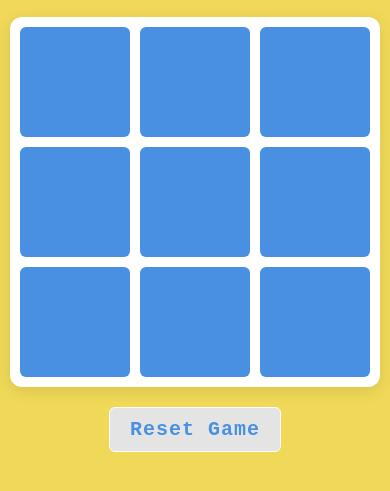
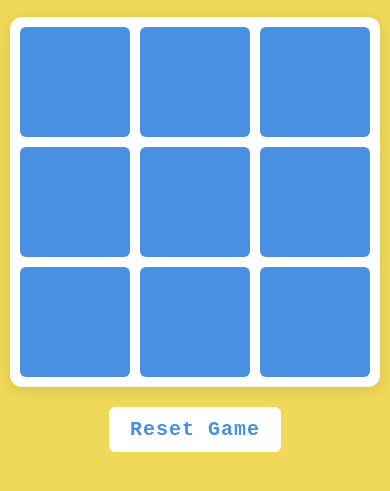
Before and after one commit to ShawnEdgell/tik-tak-toe, a plain HTML site: page index.html in a window 390 px wide. In both pictures the pointer is over the button "Reset Game". Shown: the part 207-698 px from the top of the page. Drawn offline with Linux system fonts and the light colour scheme; a web font is replaced by a local one.

```diff
--- a/styles.css
+++ b/styles.css
@@ -208,4 +208,8 @@ header {
         margin-bottom: 2rem;
     }
 
+    .reset-btn:hover {
+        background-color: white;
+    }
+
 }
```
